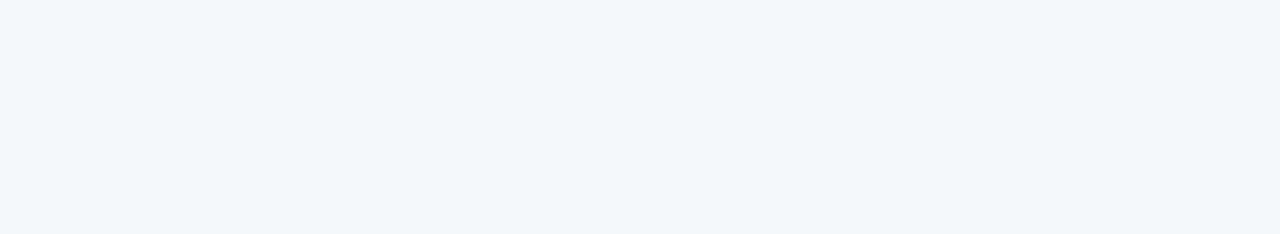
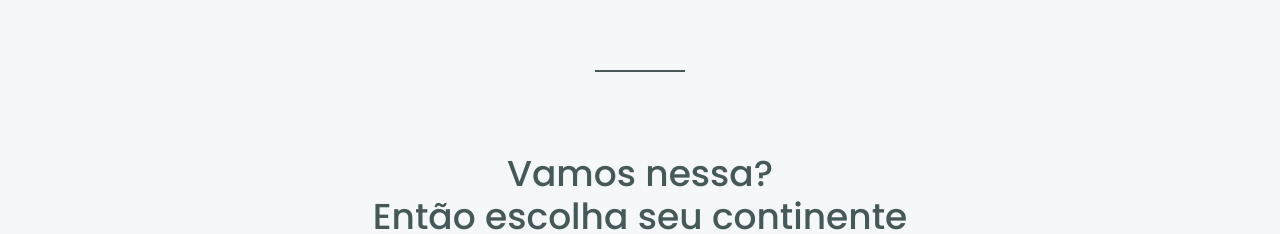
Before and after one commit to Nailson97/Desafio-world-trip, a Next.js app: page / in a window 1280 px wide. Shown: the part 718-952 px from the top of the page. Before the commit the page ends 800 px from the top, so only its background shows below. Built offline with nearby package versions, Linux system fonts and the light colour scheme.

Commit message:
adding separator component

```diff
--- a/src/components/Banner/index.tsx
+++ b/src/components/Banner/index.tsx
@@ -21,7 +21,7 @@ export default function banner() {
           <Heading
             color="gray.100"
             fontWeight="500"
-            font-size={["xl", "2l", "2xl", "2xl", "4xl"]}
+            fontSize={["xl", "2l", "2xl", "2xl", "4xl"]}
           >
             5 continentes, <br /> infinitas possibilidades.
           </Heading>
--- /dev/null
+++ b/src/components/Separador/index.tsx
@@ -0,0 +1,7 @@
+import { Box } from "@chakra-ui/react";
+
+export default function Separador() {
+   return(
+    <Box w={['60px', '90px']} mx='auto' h='2px' bg='gray.700' my={['9', '20']}/>
+   )
+}
--- a/src/pages/_app.tsx
+++ b/src/pages/_app.tsx
@@ -1,6 +1,10 @@
 import { ChakraProvider } from "@chakra-ui/react";
 import { AppProps } from "next/app";
 import { theme } from "../styles/theme";
+
+import 'swiper/css';
+import 'swiper/css/navigation';
+import 'swiper/css/pagination';
 
 export default function App({ Component, pageProps }: AppProps) {
   return (
--- a/src/pages/index.tsx
+++ b/src/pages/index.tsx
@@ -1,7 +1,9 @@
-import { Flex } from "@chakra-ui/react";
+import { Flex, Heading } from "@chakra-ui/react";
 import Header from "../components/Header";
 import Banner from "../components/Banner";
 import Opcoes from "../components/Opcoes";
+import Separador from "../components/Separador";
+import Slider from "../components/Slider";
 
 export default function Home() {
   return (
@@ -9,6 +11,11 @@ export default function Home() {
       <Header />
       <Banner />
       <Opcoes />
+      <Separador />
+      <Heading textAlign='center' fontWeight='500' mb={['5','14']} fontSize={['lg','3xl','4xl']}>
+        Vamos nessa?<br />Então escolha seu continente
+      </Heading>
+      <Slider />
     </Flex>
   );
 }
```
Also changed, not shown: 1 other file (tests, documents, lock files or other folders).
